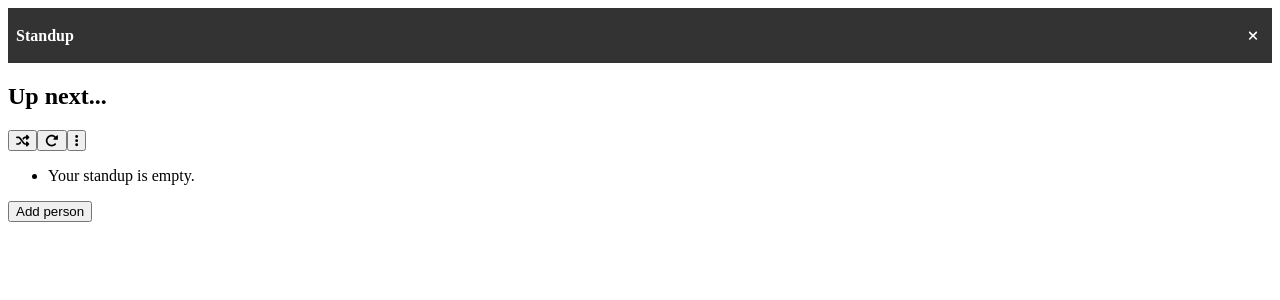
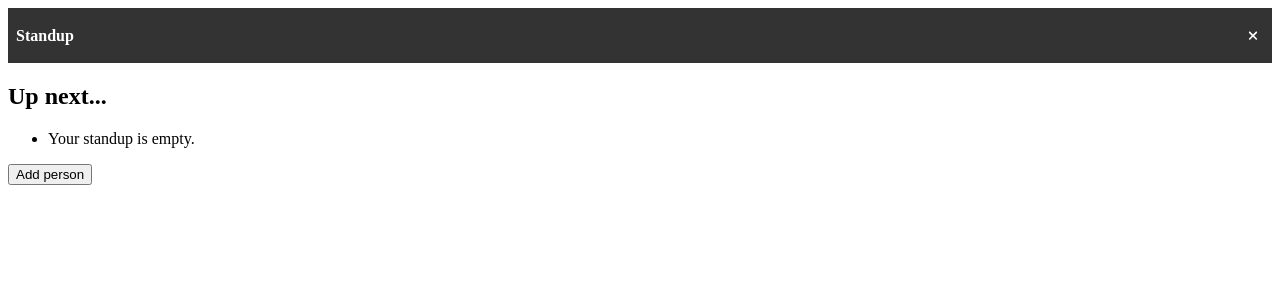
Before and after one commit to rocketmo/standup, a React app: page / in a window 1280 px wide. Shown: the top 300 px of the page. Built offline with nearby package versions, Linux system fonts and the light colour scheme; the HTML template or start-up script is replaced by a standard one.

Commit message:
Hide top actions bar if no persons

```diff
--- a/src/components/persons-list/index.tsx
+++ b/src/components/persons-list/index.tsx
@@ -166,11 +166,9 @@ export default function PersonsList(props: PersonsListProps) {
     return [msgListItem];
   };
 
-  const personListItems = props.persons.length ? getListItems() : getEmptyMessage();
-
+  const getTopActionsBar = () => {
     return (
       <div>
-      <h2>Up next...</h2>
         <button onClick={props.onShuffle}>
           <FontAwesomeIcon icon={faShuffle} />
         </button>
@@ -183,6 +181,17 @@ export default function PersonsList(props: PersonsListProps) {
         <Menu anchorEl={extrasAnchor} open={!!extrasAnchor} onClose={onExtrasMenuClose}>
           <MenuItem onClick={onClearClick}>Clear</MenuItem>
         </Menu>
+      </div>
+    );
+  };
+
+  const personListItems = props.persons.length ? getListItems() : getEmptyMessage();
+  const topActionsBar = props.persons.length ? getTopActionsBar() : null;
+
+  return (
+    <div>
+      <h2>Up next...</h2>
+      {topActionsBar}
       <ul>{personListItems}</ul>
       <button onClick={onAddPersonClick}>Add person</button>
     </div>
```
Lines whose indentation alone changed are shown as unchanged.
